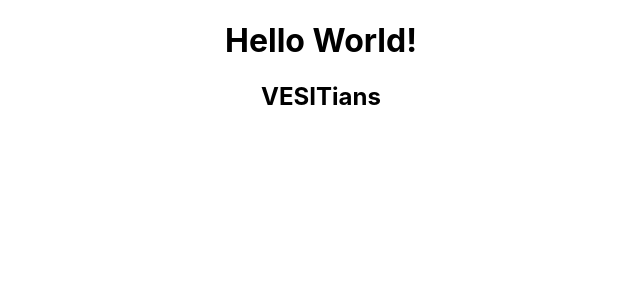
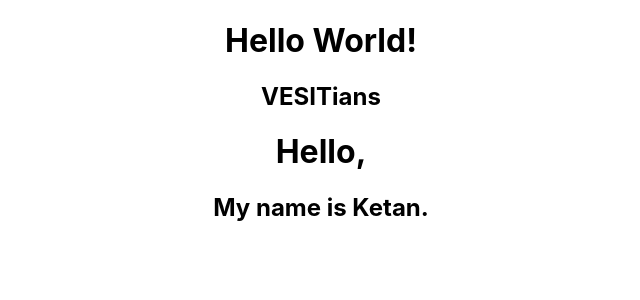
Before and after one commit to kchopade2003/React-demo, a React (Create React App) app: page / in a window 1280 px wide. Shown: the top 300 px of the page, without its empty margins (319-959 px from the left). Built offline with nearby package versions, Linux system fonts and the light colour scheme.

Commit message:
Third commit

```diff
--- a/src/App.js
+++ b/src/App.js
@@ -1,11 +1,13 @@
 import logo from './logo.svg';
 import './App.css';
+import Intro1 from './components/Intro1';
 
 function App() {
   return (
     <div className="App">
       <h1>Hello World!</h1>
       <h2>VESITians</h2>
+      <Intro1></Intro1>
     </div>
   );
 }
--- /dev/null
+++ b/src/components/Intro1.js
@@ -0,0 +1,23 @@
+// functional components
+
+import React from 'react';
+
+// function Intro1(){
+//     return(
+//         <div>
+//             <h1>Hello,</h1>
+//             <h2>My name is Ketan.</h2>
+//         </div>
+//     )
+// }
+
+const Intro1 = () => {
+    return(
+        <div>
+            <h1>Hello,</h1>
+            <h2>My name is Ketan.</h2>
+        </div>
+    )
+}
+
+export default Intro1;
```
